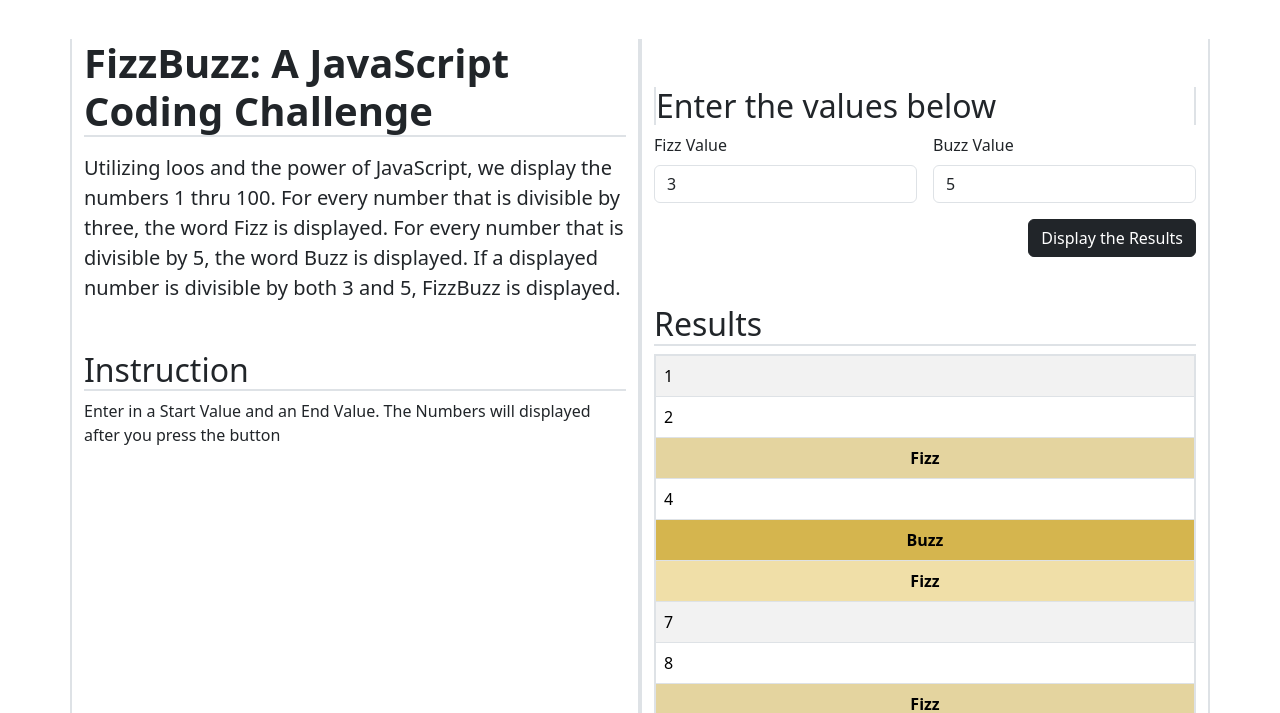
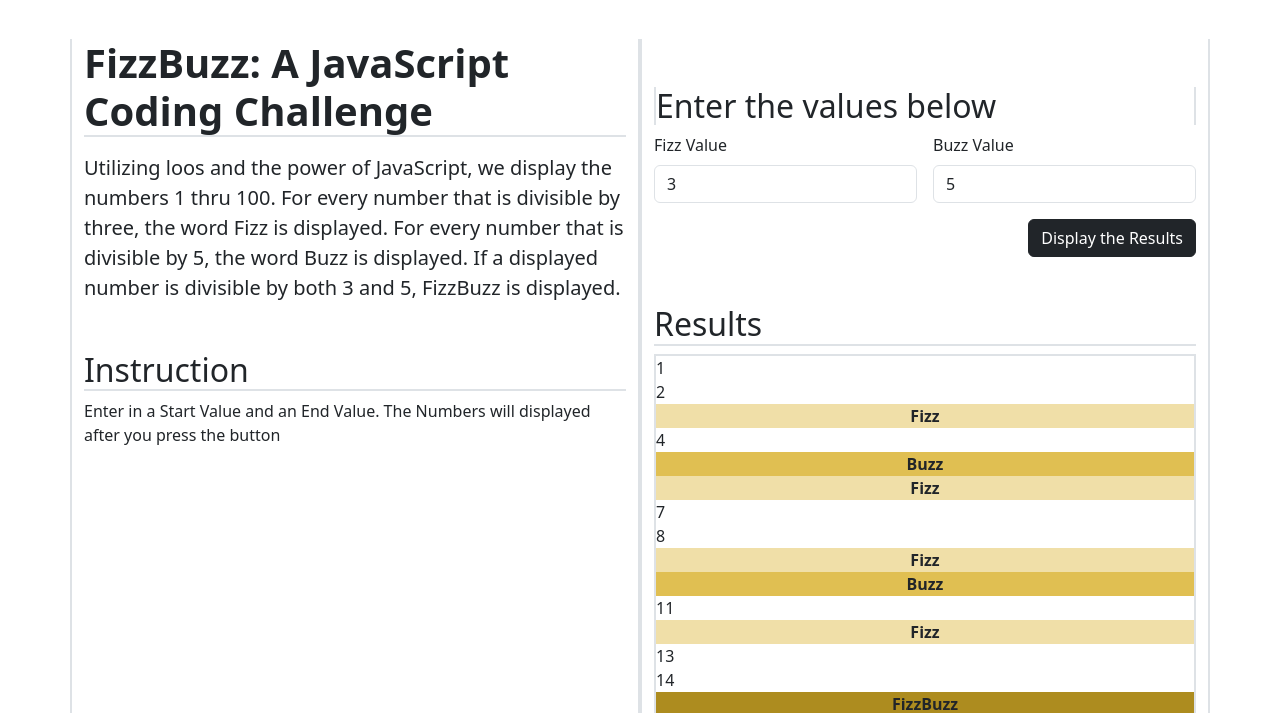
Before and after one commit to McKeeJerry-FS/GuardianFizzBuzz_23, a plain HTML site: page app.html in a window 1280 px wide. Both pictures are taken after a click on the button "Display the Results". Shown: the part 85-798 px from the top of the page. Drawn offline with nearby package versions, Linux system fonts and the light colour scheme; some packages are replaced by stand-ins of ours; a script that the page names is missing.

Commit message:
updated code page

```diff
--- a/css/site.css
+++ b/css/site.css
@@ -59,19 +59,19 @@ footer .bi:hover{
     border-radius: 15px;
 }
 
-.fizz {
+.Fizz {
     background-color: var(--jm-theme-200) !important;
     font-weight: 600;
     text-align: center;
 }
 
-.buzz {
+.Buzz {
     background-color: var(--jm-theme-400) !important;
     font-weight: 600;
     text-align: center;
 }
 
-.fizzbuzz {
+.FizzBuzz {
     background-color: var(--jm-theme-600) !important;
     font-weight: bolder;
     text-align: center;
--- a/js/site.js
+++ b/js/site.js
@@ -43,7 +43,7 @@ function generateFizzBuzz(fizz, buzz){
         if(n % fizz == 0 && n % buzz == 0){
             numbers.push('FizzBuzz')
         }
-        if(n % fizz == 0){
+        else if(n % fizz == 0){
             numbers.push('Fizz');
         }
         else if (n % buzz == 0){
@@ -60,31 +60,20 @@ function generateFizzBuzz(fizz, buzz){
 
 // display the array generated in generateFizzBuzz
 function displayFizzBuzz(numbers){
-    // create a variable for the HTML + values
-    let html = '';
+
+    let resultsDiv = document.getElementById('results');
+    resultsDiv.innerHTML = '';
+
+    for (let index = 0; index < numbers.length; index++){
 
 
-    for (let index = 0; index < numbers.length; index += 1){
+        let arrayItem = numbers[index];
+        let newDiv = document.createElement('div'); // <div></div>
+        newDiv.classList.add('col'); // <div class="col"></div>
+        newDiv.classList.add(arrayItem) // <div class="col Fizz"></div>
 
-        let className = '';
-        let currentValue = numbers[index];
+        newDiv.textContent = arrayItem; // <div class="col Fizz">Fizz</div>
 
-        if (currentValue == 'Fizz' ){
-            className = 'fizz';
-        } else if (currentValue == 'Buzz'){
-            className = 'buzz';
-        }
-        else if (currentValue == 'FizzBuzz') {
-            className = 'fizzbuzz';
-        }
-        else{
-            className = '';
-        }
-        html +=  `<tr><td class="${className}">${currentValue}</td></tr>`;
+        resultsDiv.appendChild(newDiv);
     }
-
-    // with each number, put it on the page
-    // e.g. <tr><td> i </td></tr>
-    let tbody = document.getElementById('results');
-    tbody.innerHTML = html;
 }
```
Also changed, not shown: code.html (+12 -23 lines).
